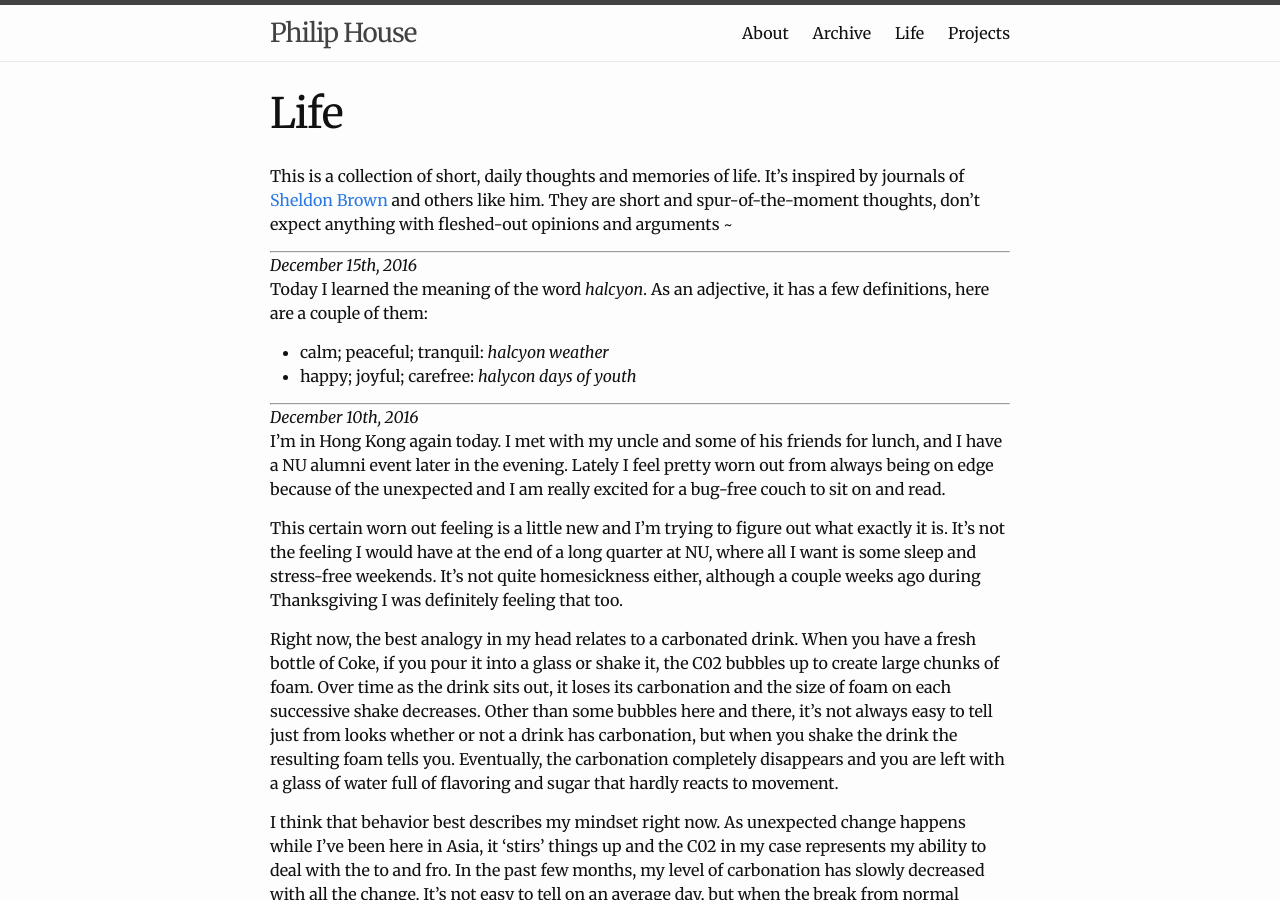
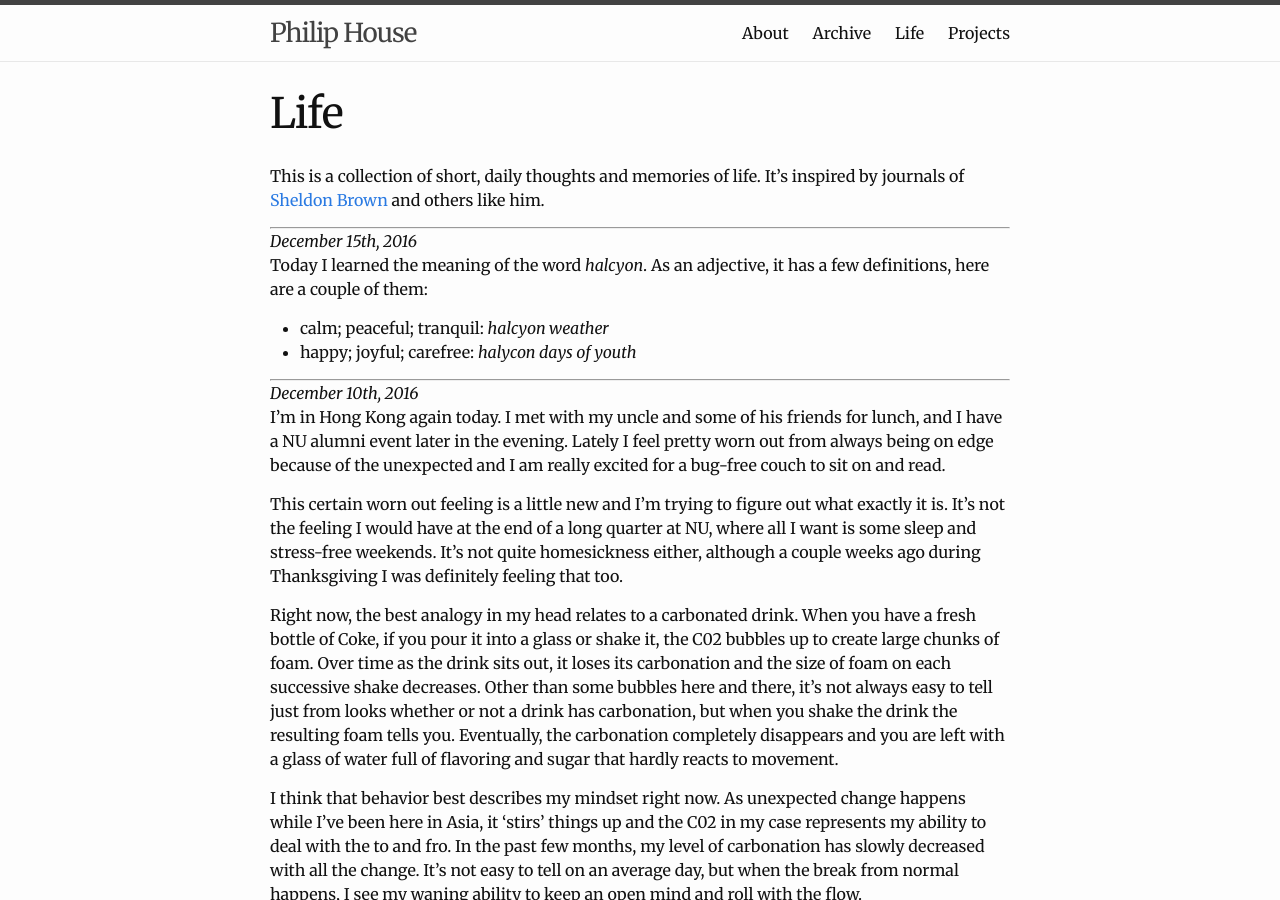
Before and after one commit to phouse512/blog, a Jekyll site: the page built from life.md, in a window 1280 px wide and 900 px high. Built offline with Jekyll 4.4.1, drawn with Linux system fonts in a browser that asks for light colours; a script that is not in the unit is left out; comment, search, counter and statistics services are not loaded.

Commit message:
one more

```diff
--- a/life.md
+++ b/life.md
@@ -5,8 +5,6 @@ permalink: /life/
 ---
 This is a collection of short, daily thoughts and memories of life. It's
 inspired by journals of [Sheldon Brown][sheldon-brown] and others like him.
-They are short and spur-of-the-moment thoughts, don't expect anything with
-fleshed-out opinions and arguments ~
 
 {% for post in site.life_posts reversed %}
   <div>
```
